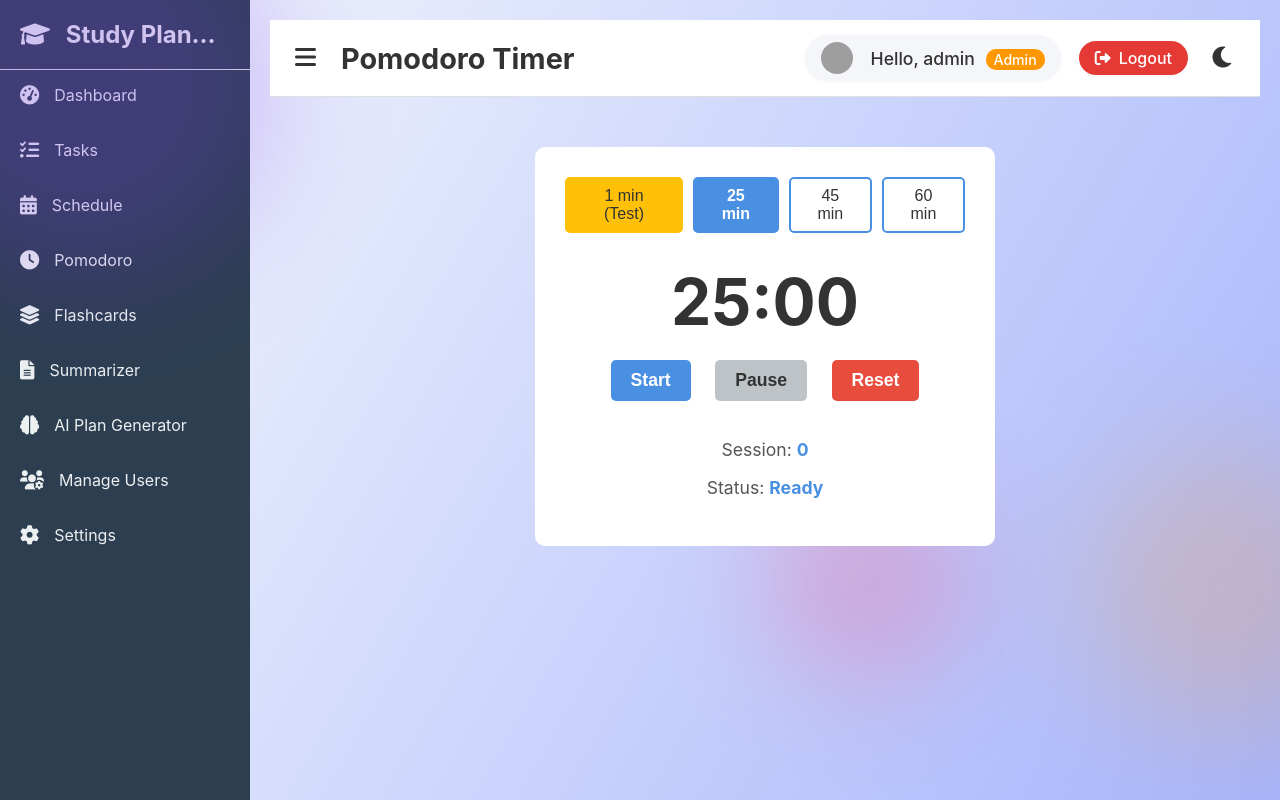
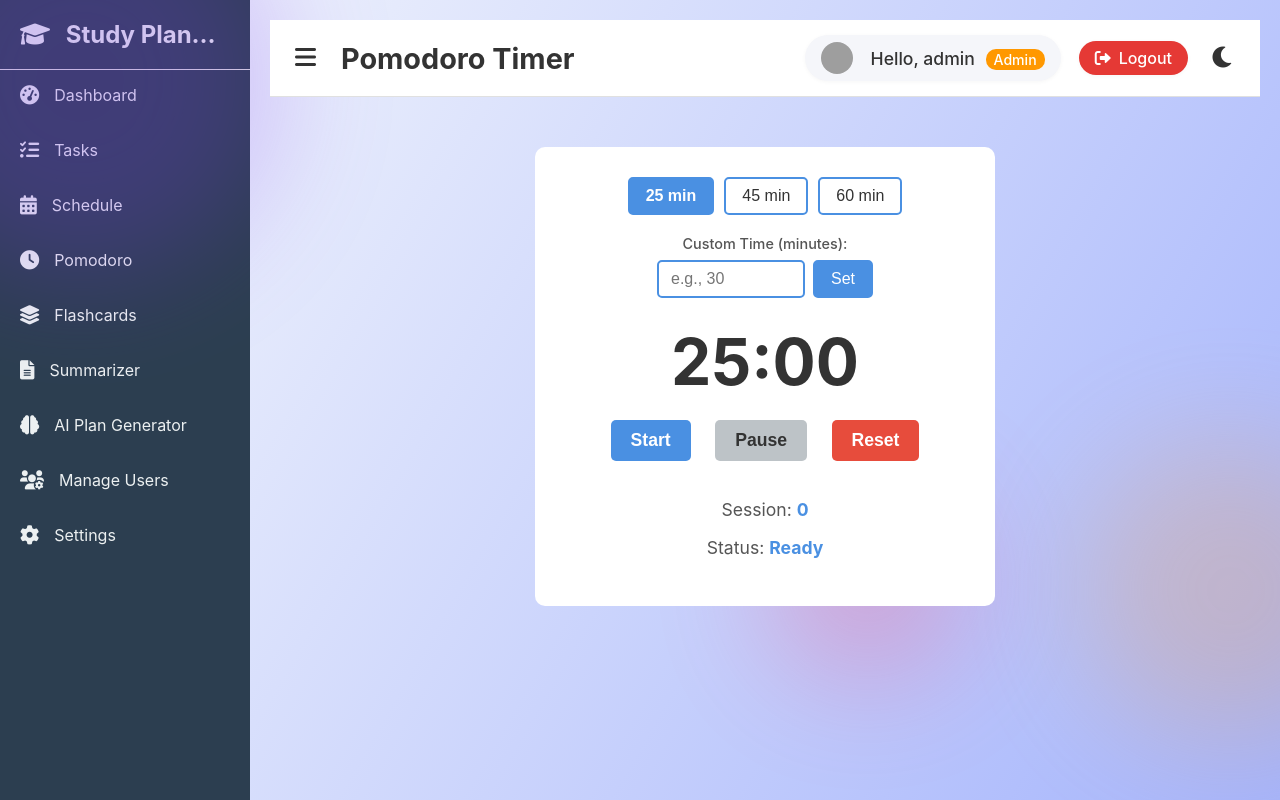
Before and after one commit to StudyPlannerJM/Final-project, a Flask app: page /pomodoro/ in a window 1280 px wide; the page is wider, and only the part inside the window is pictured. Run offline with Flask 3, Linux system fonts and the light colour scheme; a user stored in the database is signed in; some libraries are stand-ins or nearby versions; grey boxes are pictures that could not be loaded.

Commit message:
pomodoro timer updated

```diff
--- a/app/static/css/pomodoro.css
+++ b/app/static/css/pomodoro.css
@@ -14,7 +14,7 @@
 .timer-settings {
     display: flex;
     gap: 10px;
-    margin-bottom: 30px;
+    margin-bottom: 20px;
 }
 
 .btn-time {
@@ -26,6 +26,61 @@
     color: var(--text-color-primary);
     border-radius: 5px;
     transition: all 0.3s ease;
+}
+
+.custom-time-section {
+    margin-bottom: 25px;
+    width: 100%;
+    text-align: center;
+}
+
+.custom-time-section label {
+    display: block;
+    margin-bottom: 8px;
+    font-size: 0.9em;
+    color: var(--text-color-secondary);
+    font-weight: 500;
+}
+
+.custom-time-input-group {
+    display: flex;
+    gap: 8px;
+    justify-content: center;
+    align-items: center;
+}
+
+#custom-time-input {
+    width: 120px;
+    padding: 8px 12px;
+    font-size: 1em;
+    border: 2px solid var(--accent-color);
+    border-radius: 5px;
+    background-color: transparent;
+    color: var(--text-color-primary);
+    transition: all 0.3s ease;
+}
+
+#custom-time-input:focus {
+    outline: none;
+    border-color: var(--accent-color);
+    box-shadow: 0 0 5px rgba(var(--accent-color-rgb, 76, 175, 80), 0.3);
+}
+
+.btn-custom-time {
+    padding: 8px 16px;
+    font-size: 1em;
+    cursor: pointer;
+    border: 2px solid var(--accent-color);
+    background-color: var(--accent-color);
+    color: #fff;
+    border-radius: 5px;
+    transition: all 0.3s ease;
+    font-weight: 500;
+}
+
+.btn-custom-time:hover {
+    background-color: transparent;
+    color: var(--text-color-primary);
 }
 
 .btn-time:hover {
--- a/app/static/js/pomodoro.js
+++ b/app/static/js/pomodoro.js
@@ -8,10 +8,11 @@ document.addEventListener('DOMContentLoaded', () => {
         const resetBtn = document.getElementById('reset-timer');
         const sessionCountSpan = document.getElementById('session-count');
         const timerStatusSpan = document.getElementById('timer-status');
-        const time1Btn = document.getElementById('time-1');
         const time25Btn = document.getElementById('time-25');
         const time45Btn = document.getElementById('time-45');
         const time60Btn = document.getElementById('time-60');
+        const customTimeInput = document.getElementById('custom-time-input');
+        const setCustomTimeBtn = document.getElementById('set-custom-time');
 
     let timer;
     let isRunning = false;
@@ -53,8 +54,7 @@ document.addEventListener('DOMContentLoaded', () => {
             // Update active button state
             const durationMinutes = workDuration / 60;
             document.querySelectorAll('.btn-time').forEach(btn => btn.classList.remove('active'));
-            if (durationMinutes === 1) time1Btn.classList.add('active');
-            else if (durationMinutes === 25) time25Btn.classList.add('active');
+            if (durationMinutes === 25) time25Btn.classList.add('active');
             else if (durationMinutes === 45) time45Btn.classList.add('active');
             else if (durationMinutes === 60) time60Btn.classList.add('active');
         }
@@ -175,16 +175,52 @@ document.addEventListener('DOMContentLoaded', () => {
         event.target.classList.add('active');
     }
 
+    // Custom time setter
+    function setCustomTime() {
+        const customMinutes = parseInt(customTimeInput.value);
+
+        if (!customMinutes || customMinutes < 1 || customMinutes > 180) {
+            alert('Please enter a valid time between 1 and 180 minutes.');
+            return;
+        }
+
+        if (isRunning) {
+            alert('Please pause the timer before changing duration.');
+            return;
+        }
+
+        workDuration = customMinutes * 60;
+        timeLeft = workDuration;
+        currentSessionDuration = customMinutes;
+        isBreak = false;
+        if (timerStatusSpan) timerStatusSpan.textContent = 'Ready';
+        saveTimerState();
+        updateDisplay();
+
+        // Remove active state from all preset buttons
+        document.querySelectorAll('.btn-time').forEach(btn => btn.classList.remove('active'));
+
+        // Clear custom input after setting
+        customTimeInput.value = '';
+    }
+
     // Restore state first
     restoreTimerState();
 
     if (startBtn) startBtn.addEventListener('click', startTimer);
     if (pauseBtn) pauseBtn.addEventListener('click', pauseTimer);
     if (resetBtn) resetBtn.addEventListener('click', resetTimer);
-    if (time1Btn) time1Btn.addEventListener('click', () => setWorkDuration(1));
     if (time25Btn) time25Btn.addEventListener('click', () => setWorkDuration(25));
     if (time45Btn) time45Btn.addEventListener('click', () => setWorkDuration(45));
     if (time60Btn) time60Btn.addEventListener('click', () => setWorkDuration(60));
+    if (setCustomTimeBtn) setCustomTimeBtn.addEventListener('click', setCustomTime);
+    if (customTimeInput) {
+        customTimeInput.addEventListener('keypress', (e) => {
+            if (e.key === 'Enter') {
+                setCustomTime();
+            }
+        });
+    }
 
     // Function to save completed Pomodoro session to database
     function savePomodoroSession(durationMinutes) {
--- a/app/templates/pomodoro/pomodoro.html
+++ b/app/templates/pomodoro/pomodoro.html
@@ -12,10 +12,16 @@
 {% block content %}
     <div class="pomodoro-container">
         <div class="timer-settings">
-            <button id="time-1" class="btn-time" style="background-color: #ffc107; border-color: #ffc107;">1 min (Test)</button>
             <button id="time-25" class="btn-time active">25 min</button>
             <button id="time-45" class="btn-time">45 min</button>
             <button id="time-60" class="btn-time">60 min</button>
+        </div>
+        <div class="custom-time-section">
+            <label for="custom-time-input">Custom Time (minutes):</label>
+            <div class="custom-time-input-group">
+                <input type="number" id="custom-time-input" min="1" max="180" placeholder="e.g., 30">
+                <button id="set-custom-time" class="btn-custom-time">Set</button>
+            </div>
         </div>
         <div class="timer-display" id="timer-display">25:00</div>
         <div class="timer-controls">
```
